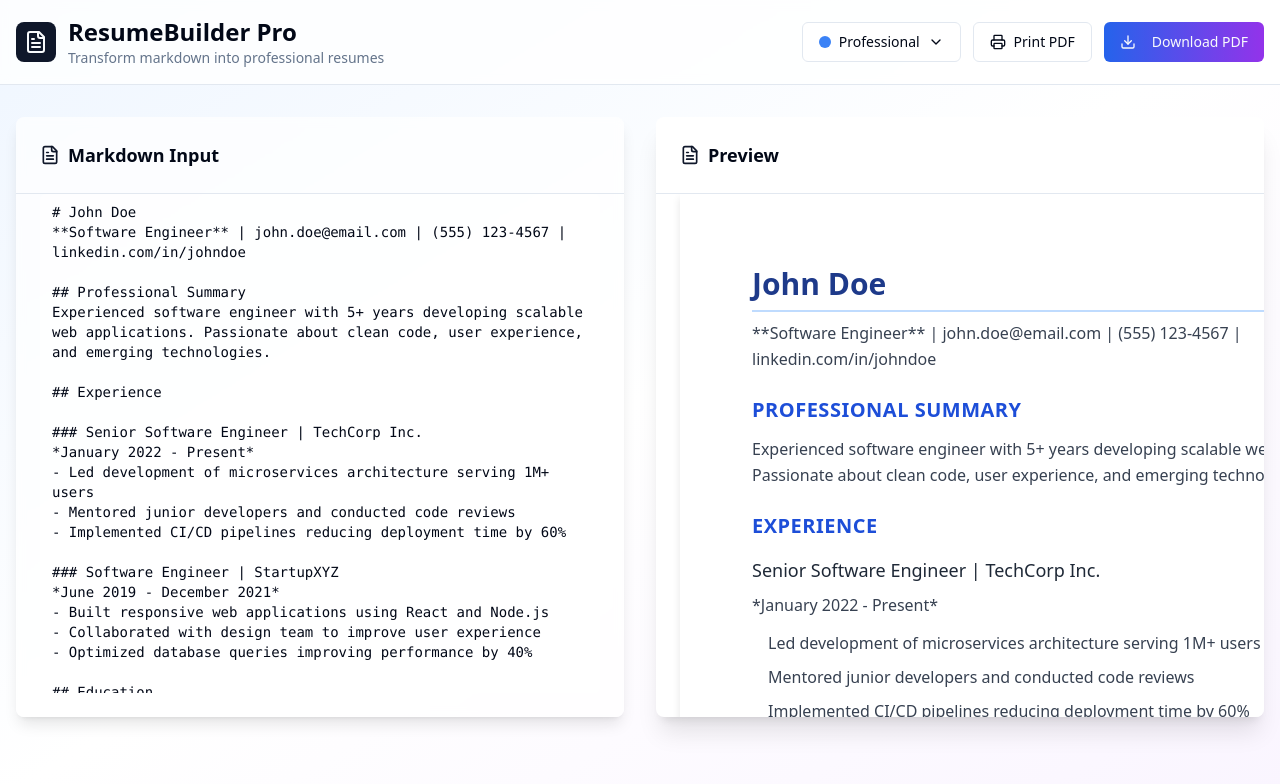
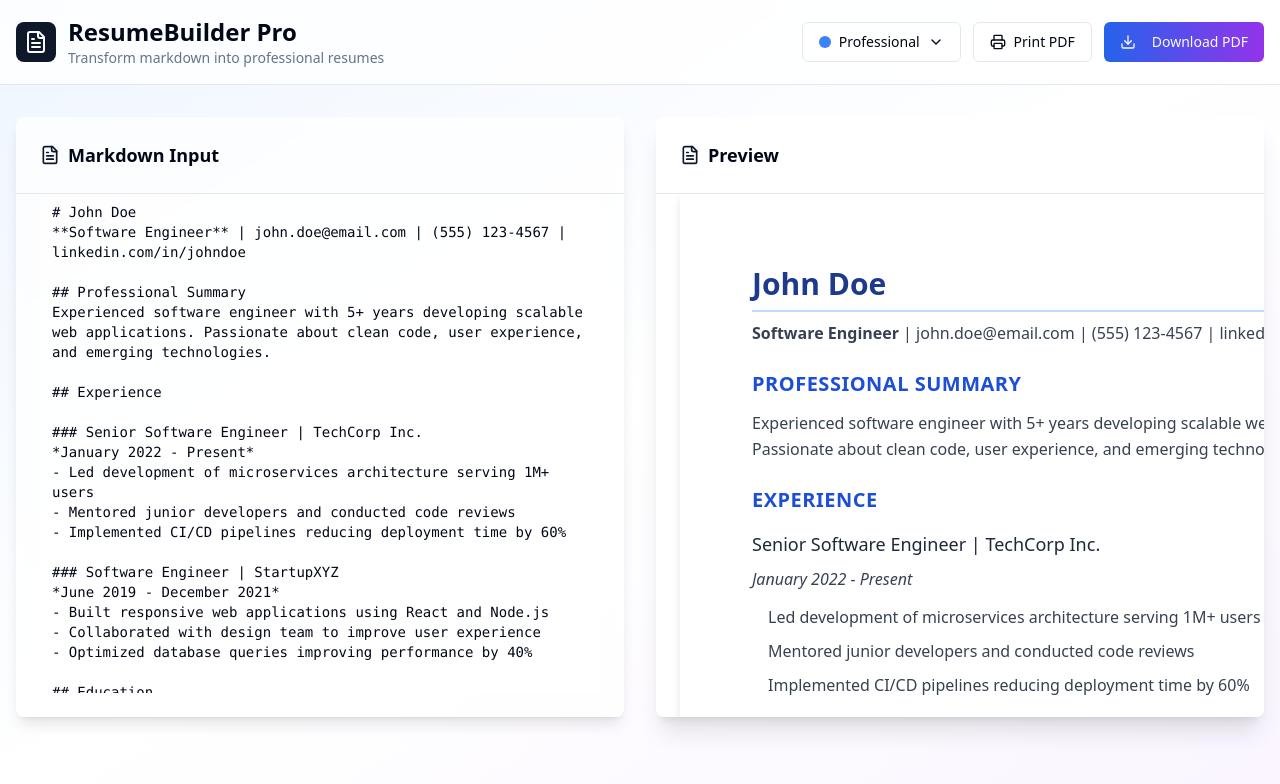
Before and after one commit to erricrr/markdown-to-resume, a React (Vite) app: page / in a window 1280 px wide. Shown: the top 784 px of the page. Built offline with nearby package versions, Linux system fonts and the light colour scheme.

Commit message:
Fix: Markdown bold text rendering
Ensure bold text with colons renders correctly in preview.

```diff
--- a/src/components/ResumePreview.tsx
+++ b/src/components/ResumePreview.tsx
@@ -29,25 +29,28 @@ export const ResumePreview = forwardRef<HTMLDivElement, ResumePreviewProps>(
           return `<h${depth} id="${escapedText}" class="resume-heading-${depth}">${text}</h${depth}>`;
         };
 
-        // Override paragraph renderer
+        // Override paragraph renderer - let marked parse inline elements
         renderer.paragraph = ({ tokens }) => {
-          const text = tokens.map(token => token.raw || '').join('');
-          return `<p class="resume-paragraph">${text}</p>`;
+          // Use marked to parse the tokens properly instead of raw text
+          const parsedContent = marked.parseInline(tokens.map(token => token.raw || '').join(''));
+          return `<p class="resume-paragraph">${parsedContent}</p>`;
         };
 
         // Override list renderer
         renderer.list = (token) => {
-          const body = token.items.map(item =>
-            `<li class="resume-list-item">${item.tokens?.map(t => t.raw || '').join('') || ''}</li>`
-          ).join('');
+          const body = token.items.map(item => {
+            // Parse inline content for each list item
+            const itemContent = marked.parseInline(item.tokens?.map(t => t.raw || '').join('') || '');
+            return `<li class="resume-list-item">${itemContent}</li>`;
+          }).join('');
           const tag = token.ordered ? 'ol' : 'ul';
           return `<${tag} class="resume-list">${body}</${tag}>`;
         };
 
         // Override list item renderer
         renderer.listitem = ({ tokens }) => {
-          const text = tokens.map(token => token.raw || '').join('');
-          return `<li class="resume-list-item">${text}</li>`;
+          const parsedContent = marked.parseInline(tokens.map(token => token.raw || '').join(''));
+          return `<li class="resume-list-item">${parsedContent}</li>`;
         };
 
         // Override strong renderer
```
